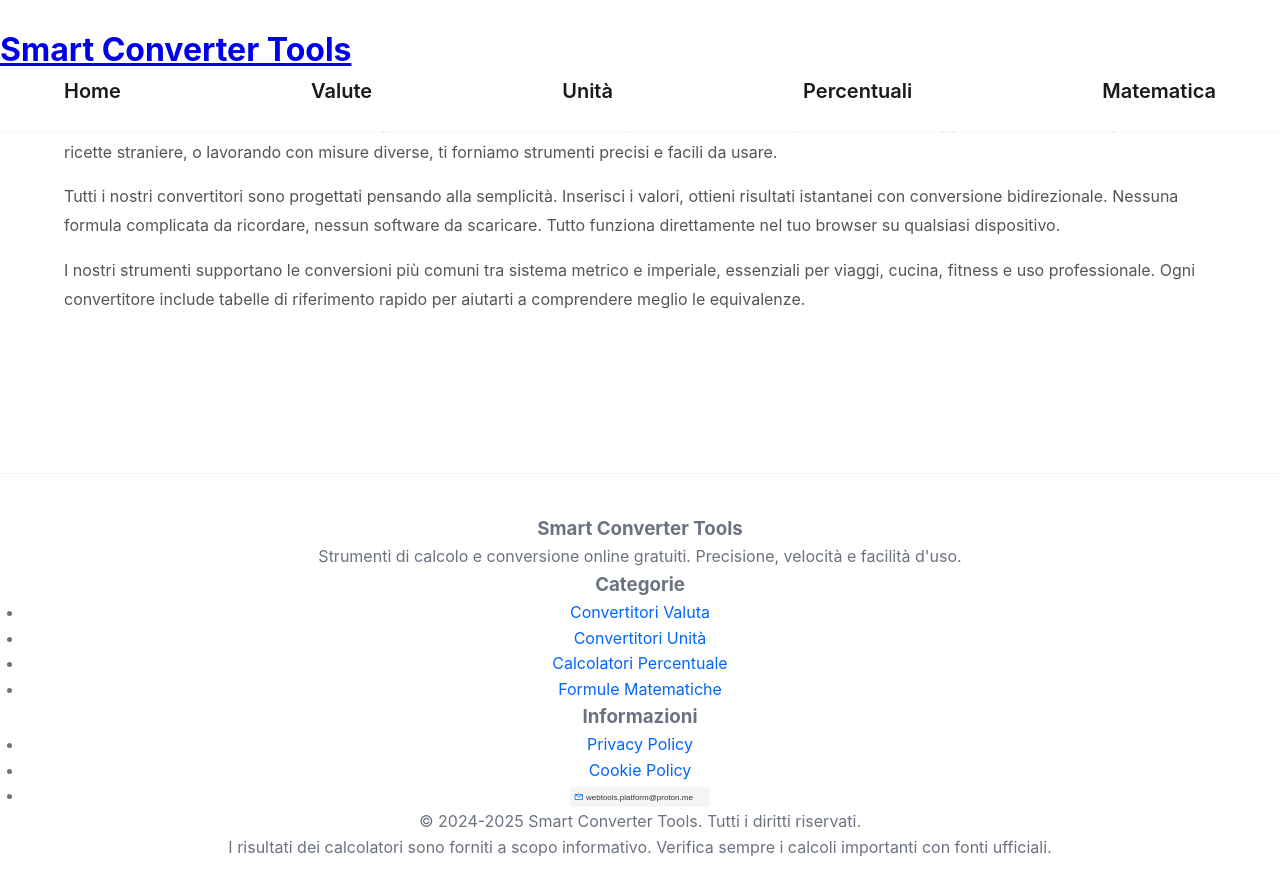
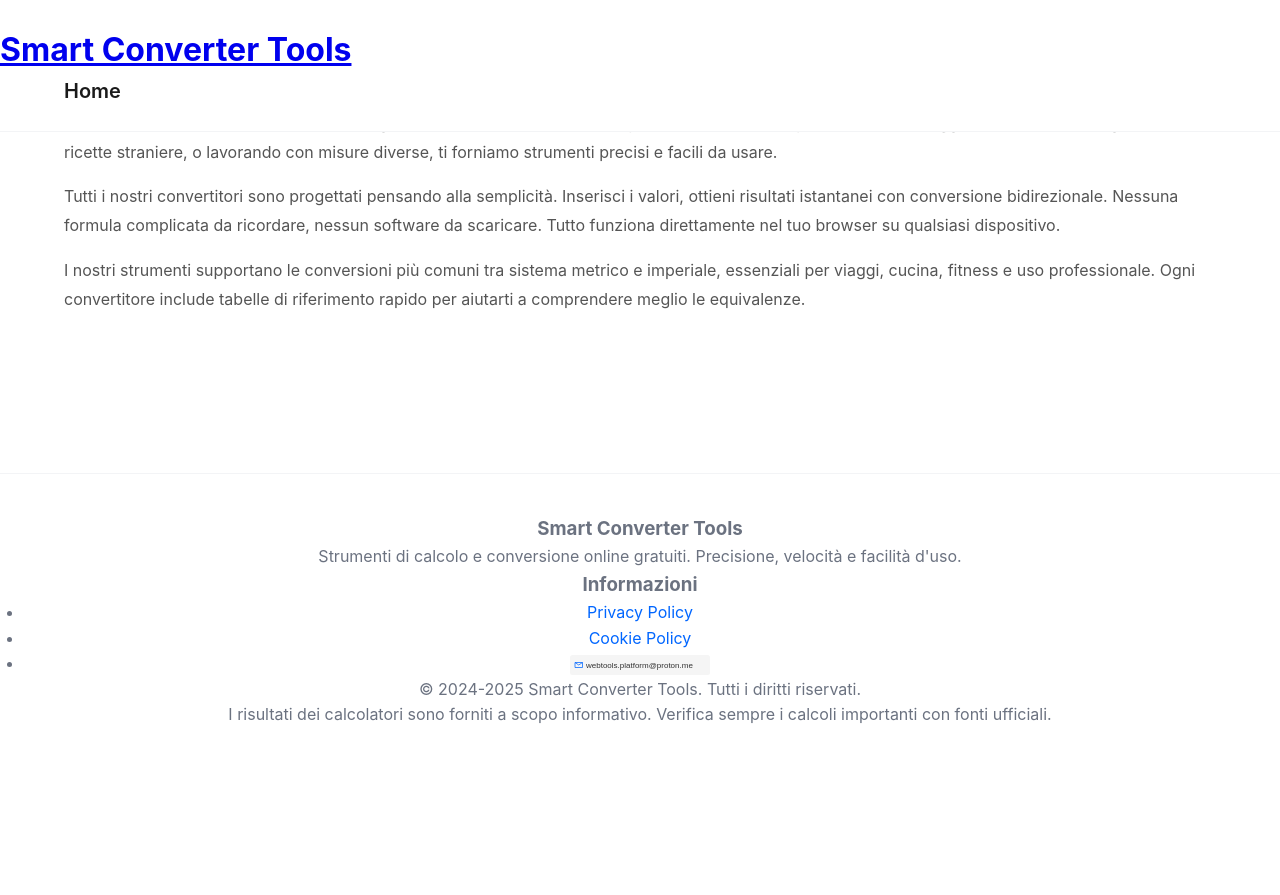
Before and after one commit to Calculator-Platform/smart-converter-tools, a Jekyll site: the page built from index.html, in a window 1280 px wide and 900 px high, scrolled down 1154 px. Shown: the top 895 px of the window. Built offline with Jekyll 4.4.1, drawn with Linux system fonts in a browser that asks for light colours; after the commit the page ends 1922 px from its top, so only the background shows below that.

Commit message:
Update default.html

```diff
--- a/_layouts/default.html
+++ b/_layouts/default.html
@@ -3,87 +3,30 @@
 <head>
     <meta charset="UTF-8">
     <meta name="viewport" content="width=device-width, initial-scale=1.0">
-  <meta http-equiv="X-UA-Compatible" content="IE=edge">
-
-  <!-- SEO Meta Tags -->
-  <title>{% if page.title %}{{ page.title }}{% else %}{{ site.title }}{% endif %}</title>
-  <meta name="description" content="{% if page.description %}{{ page.description }}{% else %}{{ site.description }}{% endif %}">
-  <meta name="author" content="{{ site.author }}">
-  <meta name="robots" content="index, follow">
-
-  <!-- Open Graph / Facebook -->
-  <meta property="og:type" content="website">
-  <meta property="og:url" content="{{ page.url | absolute_url }}">
-  <meta property="og:title" content="{% if page.title %}{{ page.title }}{% else %}{{ site.title }}{% endif %}">
-  <meta property="og:description" content="{% if page.description %}{{ page.description }}{% else %}{{ site.description }}{% endif %}">
-
-  <!-- Twitter -->
-  <meta property="twitter:card" content="summary">
-  <meta property="twitter:url" content="{{ page.url | absolute_url }}">
-  <meta property="twitter:title" content="{% if page.title %}{{ page.title }}{% else %}{{ site.title }}{% endif %}">
-  <meta property="twitter:description" content="{% if page.description %}{{ page.description }}{% else %}{{ site.description }}{% endif %}">
-
-  <!-- Canonical URL -->
+    <meta name="description" content="{{ page.description | default: site.description }}">
+    <title>{{ page.title | default: site.title }}</title>
+    <link rel="stylesheet" href="{{ '/assets/css/style.css' | relative_url }}">
     <link rel="canonical" href="{{ page.url | absolute_url }}">
-
-  <!-- Favicon (PLACEHOLDER - sostituire con favicon reale) -->
-  <link rel="icon" type="image/x-icon" href="{{ site.baseurl }}/favicon.ico">
-  <link rel="apple-touch-icon" sizes="180x180" href="{{ site.baseurl }}/apple-touch-icon.png">
-
-  <!-- CSS -->
-  <link rel="stylesheet" href="{{ site.baseurl }}/assets/css/style.css">
-
-  <!-- Google Analytics 4 - PLACEHOLDER -->
-  <!-- ISTRUZIONI: Sostituisci G-XXXXXXXXXX con il tuo Measurement ID reale da Google Analytics -->
-  <!-- Per ottenere il Measurement ID:
-       1. Vai su https://analytics.google.com/
-       2. Crea una proprietà GA4
-       3. Copia il Measurement ID (formato: G-XXXXXXXXXX)
-       4. Sostituisci nel codice sotto
-  -->
-  <!--
-  <script async src="https://www.googletagmanager.com/gtag/js?id=G-XXXXXXXXXX"></script>
-  <script>
-    window.dataLayer = window.dataLayer || [];
-    function gtag(){dataLayer.push(arguments);}
-    gtag('js', new Date());
-    gtag('config', 'G-XXXXXXXXXX');
-  </script>
-  -->
-
-  <!-- Cookie Consent Banner - DA IMPLEMENTARE -->
-  <!-- Consigliato: usare soluzioni come Cookiebot, iubenda o OneTrust per banner GDPR-compliant -->
-
 </head>
 <body>
-
-  <!-- Header -->
-  <header class="site-header">
+    <header>
         <div class="container">
             <div class="header-content">
                 <h1 class="site-title">
-          <a href="{{ site.baseurl }}/">{{ site.title }}</a>
+                    <a href="{{ '/' | relative_url }}">Smart Converter Tools</a>
                 </h1>
                 <nav class="main-nav">
-          <a href="{{ site.baseurl }}/">Home</a>
-          <a href="{{ site.baseurl }}/convertitori-valuta/">Valute</a>
-          <a href="{{ site.baseurl }}/convertitori-unita/">Unità</a>
-          <a href="{{ site.baseurl }}/calcolatori-percentuale/">Percentuali</a>
-          <a href="{{ site.baseurl }}/formule-matematiche/">Matematica</a>
+                    <a href="{{ '/' | relative_url }}" class="nav-link">Home</a>
                 </nav>
             </div>
         </div>
     </header>
 
-  <!-- Main Content -->
-  <main class="main-content">
-    <div class="container">
+    <main class="container">
         {{ content }}
-    </div>
     </main>
 
-  <!-- Footer -->
-  <footer class="site-footer">
+    <footer>
         <div class="container">
             <div class="footer-content">
                 <div class="footer-section">
@@ -92,47 +35,20 @@
                 </div>
 
                 <div class="footer-section">
-          <h3>Categorie</h3>
-          <ul>
-            <li><a href="{{ site.baseurl }}/convertitori-valuta/">Convertitori Valuta</a></li>
-            <li><a href="{{ site.baseurl }}/convertitori-unita/">Convertitori Unità</a></li>
-            <li><a href="{{ site.baseurl }}/calcolatori-percentuale/">Calcolatori Percentuale</a></li>
-            <li><a href="{{ site.baseurl }}/formule-matematiche/">Formule Matematiche</a></li>
-          </ul>
-        </div>
-
-        <div class="footer-section">
                     <h3>Informazioni</h3>
-          <ul>
-            <li><a href="{{ site.baseurl }}/privacy.html">Privacy Policy</a></li>
-            <li><a href="{{ site.baseurl }}/cookie.html">Cookie Policy</a></li>
-            <li><img src="{{ site.baseurl }}/email-contact.svg" alt="Email contatto" style="height: 20px; vertical-align: middle;"></li>
+                    <ul class="footer-links">
+                        <li><a href="{{ '/privacy.html' | relative_url }}">Privacy Policy</a></li>
+                        <li><a href="{{ '/cookie.html' | relative_url }}">Cookie Policy</a></li>
+                        <li><img src="{{ '/email-contact.svg' | relative_url }}" alt="Email contatto" style="height: 20px; vertical-align: middle;"></li>
                     </ul>
                 </div>
             </div>
 
             <div class="footer-bottom">
                 <p>&copy; 2024-2025 Smart Converter Tools. Tutti i diritti riservati.</p>
-        <p class="footer-disclaimer">
-          I risultati dei calcolatori sono forniti a scopo informativo.
-          Verifica sempre i calcoli importanti con fonti ufficiali.
-        </p>
+                <p class="disclaimer">I risultati dei calcolatori sono forniti a scopo informativo. Verifica sempre i calcoli importanti con fonti ufficiali.</p>
             </div>
         </div>
     </footer>
-
-  <!-- Google AdSense Auto Ads - PLACEHOLDER -->
-  <!-- ISTRUZIONI: Sostituisci ca-pub-XXXXXXXXXXXXXXXX con il tuo Publisher ID AdSense -->
-  <!-- Per ottenere il Publisher ID:
-       1. Registrati su https://www.google.com/adsense/
-       2. Attendi approvazione (7-14 giorni)
-       3. Ottieni il codice AdSense con il tuo Publisher ID
-       4. Decommentare e sostituire nel codice sotto
-  -->
-  <!--
-  <script async src="https://pagead2.googlesyndication.com/pagead/js/adsbygoogle.js?client=ca-pub-XXXXXXXXXXXXXXXX"
-       crossorigin="anonymous"></script>
-  -->
-
 </body>
 </html>
```
Lines whose indentation alone changed are shown as unchanged.
